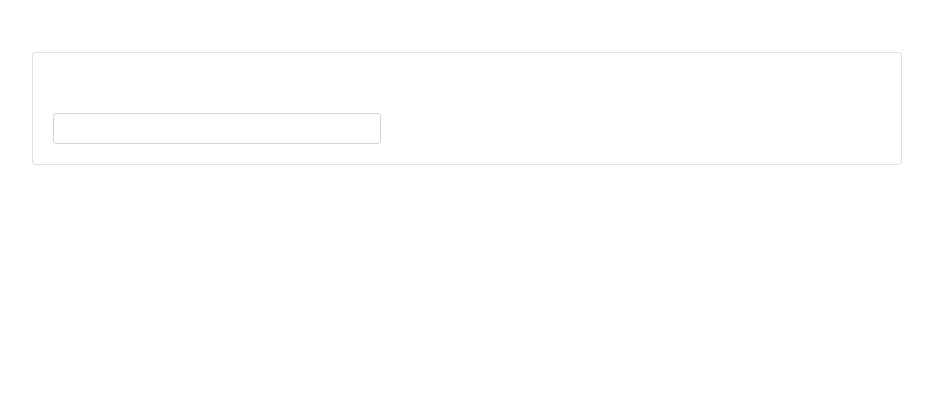
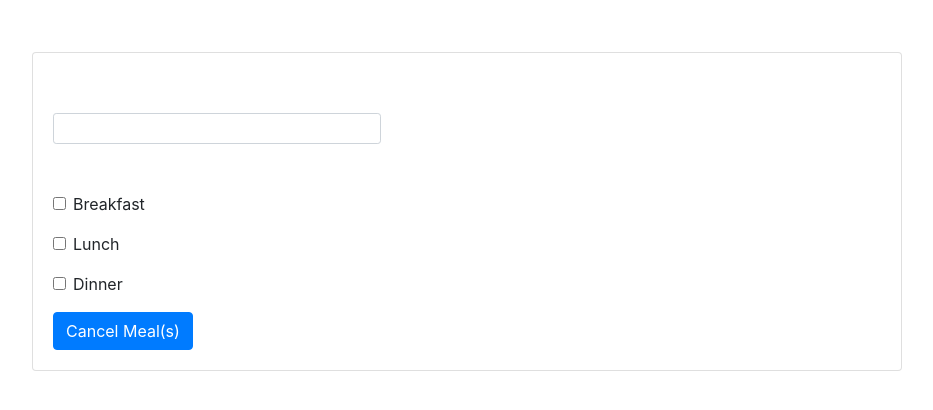
Before and after one commit to aishwarydewangan/portal, a Flask app: page /cancel in a window 1280 px wide. Shown: the part 180-590 px from the top of the page, without its empty margins (83-1016 px from the left). Run offline with Flask 2, Linux system fonts and the light colour scheme; some libraries are stand-ins or nearby versions.

Commit message:
Checkbox Added

```diff
--- a/app/templates/cancel.html
+++ b/app/templates/cancel.html
@@ -12,16 +12,28 @@
                             <div class="row">
                                 <div class="col-md-5">
                                     <p id="result-6">&nbsp;</p>
-                                    <input type="text" id="demo-6" class="form-control form-control-sm"/>
+                                    <form action="/cancelNext">
+                                        <input type="text" id="demo-6" class="form-control form-control-sm"/>
+                                        <br /><br />
+                                        <div class="form-group form-check">
+                                            <input type="checkbox" class="form-check-input">
+                                            <label class="form-check-label">Breakfast</label>
+                                        </div>
+                                        <div class="form-group form-check">
+                                            <input type="checkbox" class="form-check-input">
+                                            <label class="form-check-label">Lunch</label>
+                                        </div>
+                                        <div class="form-group form-check">
+                                            <input type="checkbox" class="form-check-input">
+                                            <label class="form-check-label">Dinner</label>
+                                        </div>
+                                        <button type="submit" class="btn btn-primary">Cancel Meal(s)</button>
+                                    </form>
                                 </div>
                                 <div class="col-md-7" id="gist-6"></div>
                             </div>
                         </div>
                     </div>
-
-
-
-
                 </div>
               </div>
           </div>
```
